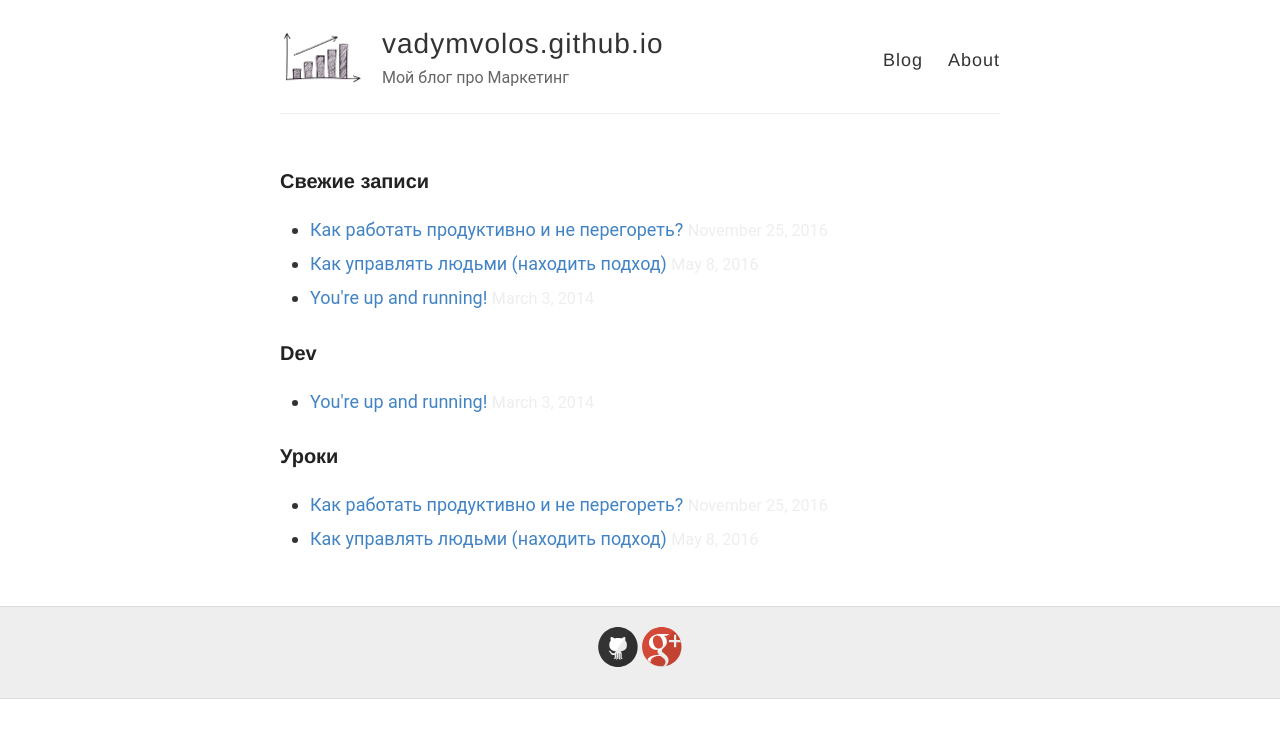
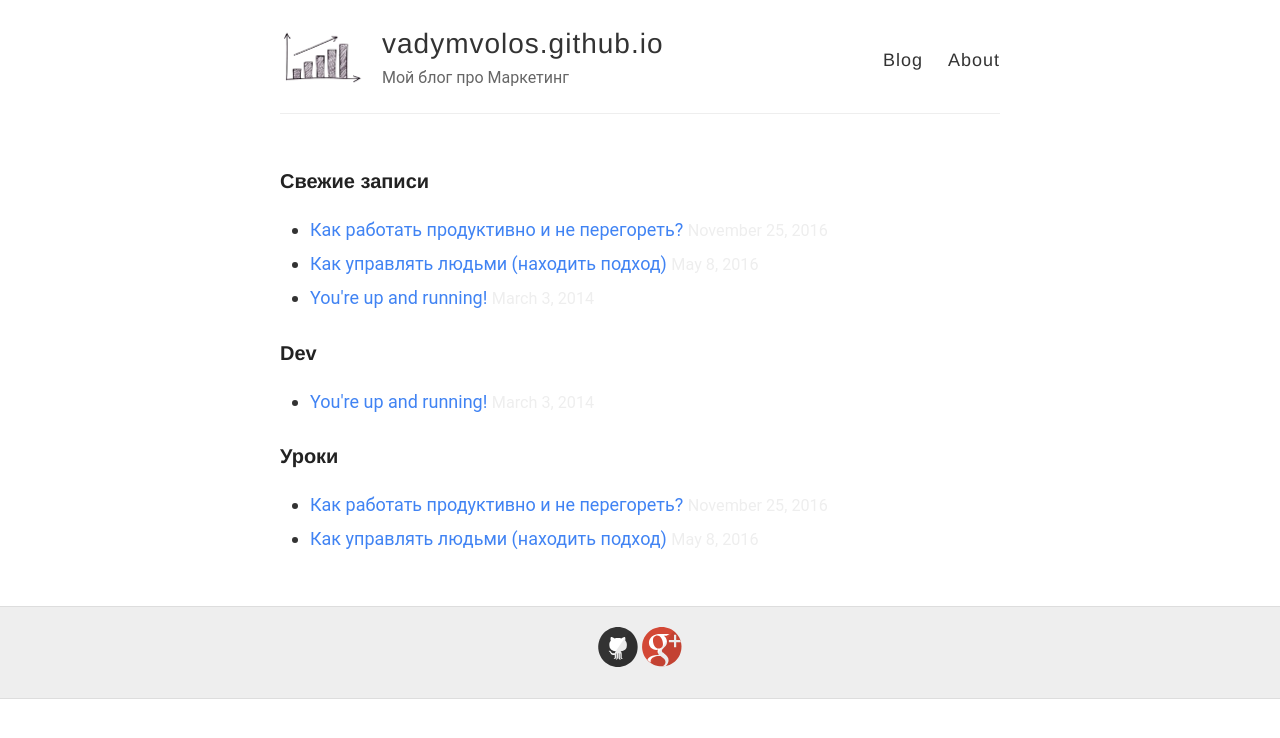
Before and after one commit to VadymVolos/vadymvolos.github.io, a Jekyll site: the page built from index.html, in a window 1280 px wide. Shown: the top 738 px of the page. Built offline with Jekyll 4.4.1, drawn with Linux system fonts in a browser that asks for light colours.

Commit message:
Update _variables.scss

```diff
--- a/_sass/_variables.scss
+++ b/_sass/_variables.scss
@@ -4,7 +4,8 @@
 //
 
 // Colors
-$blue: #4183C4;
+$blue: #4083f3;
+$blue2: #4183C4;
 
 // Grays
 $black: #000;
```
